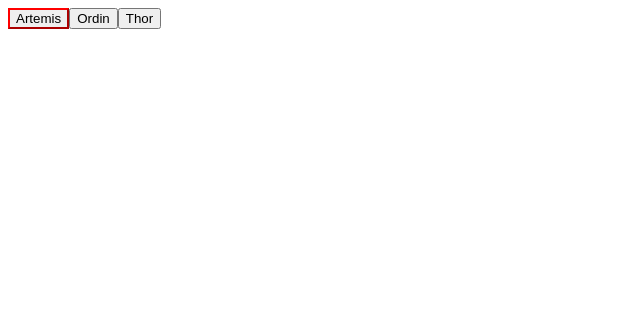
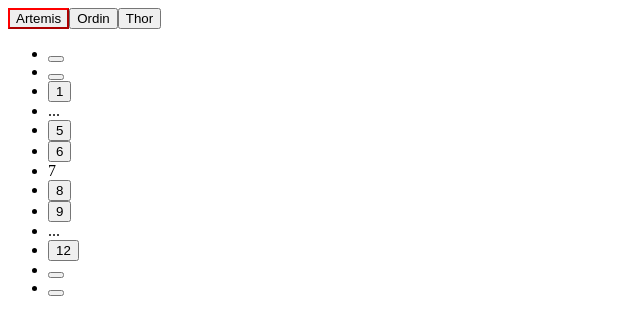
Before and after one commit to IrisNg/React-Vue-modules-building, a React (Create React App) app in the folder react-modules/: page / in a window 1280 px wide. Shown: the top 334 px of the page, without its empty margins (0-640 px from the left). Built offline with nearby package versions, Linux system fonts and the light colour scheme.

Commit message:
Add Pagination component

```diff
--- a/react-modules/src/components/App.tsx
+++ b/react-modules/src/components/App.tsx
@@ -1,24 +1,30 @@
 import React, { useState } from 'react';
 import './App.scss';
 import TabsBar from './TabsBar/TabsBar';
+import Pagination from './Pagination/Pagination'
 
-import {Tab} from './TabsBar/tab.model'
+import { Tab } from './TabsBar/tab.model'
 import tabsBarData from './TabsBar/tabsBarData.js';
 
 
-const App:React.FC=()=> {
+const App: React.FC = () => {
 
   const [activeTab, setActiveTab] = useState<Tab>({ ...tabsBarData[0] })
 
+  const onPaginationPageChange = (selectedPageNumber: number) => {
+    console.log('pg', selectedPageNumber)
+  }
   return (
     <div className="App">
       <TabsBar
-      label="Greek Tabs"
-        tabs={tabsBarData}
-        activeTabId={activeTab.id}
-        onTabChange={(nextActiveTab: Tab):void => { setActiveTab({ ...nextActiveTab }) }}
+        label="Greek Tabs"
+        tabs={ tabsBarData }
+        activeTabId={ activeTab.id }
+        onTabChange={ (nextActiveTab: Tab): void => { setActiveTab({ ...nextActiveTab }) } }
       >
       </TabsBar>
+
+      <Pagination currentPage={ 7 } totalItemsCount={ 120 } itemsPerPage={ 10 } hasPrevNextArrows hasFirstLastArrows hasFirstLastPages onPageChange={ onPaginationPageChange } />
     </div>
   );
 }
--- /dev/null
+++ b/react-modules/src/components/Pagination/Pagination.tsx
@@ -0,0 +1,249 @@
+import React from 'react'
+
+enum PaginationIconClasses {
+  NEXT_ICON = 'icon-angle-right',
+  PREV_ICON = 'icon-angle-left',
+  LAST_ICON = 'icon-chevron-right',
+  FIRST_ICON = 'icon-chevron-left'
+}
+
+interface PaginationProps {
+  currentPage: number;
+  totalItemsCount?: number;
+  itemsPerPage?: number;
+  numberOfPages?: number;
+  hasPrevNextArrows?: boolean;
+  hasFirstLastArrows?: boolean;
+  isShowDisabledArrows?: boolean;
+  hasFirstLastPages?: boolean;
+  maxVisiblePageNumbers?: 1 | 3 | 5;
+  onPageChange: (selectedPageNumber: number) => void;
+}
+
+type pagesArrayType = (number | string)[];
+
+const Pagination: React.FC<PaginationProps> = (props) => {
+  const {
+    currentPage = 1,
+    totalItemsCount = 0,
+    itemsPerPage = 0,
+    numberOfPages,
+    hasPrevNextArrows,
+    hasFirstLastArrows,
+    isShowDisabledArrows,
+    hasFirstLastPages,
+    maxVisiblePageNumbers = 5,
+    onPageChange
+  } = props;
+
+  const lastPageNumber: number = numberOfPages || Math.ceil(totalItemsCount / itemsPerPage) || 0,
+    currentPageNumber: number = currentPage <= lastPageNumber ? currentPage : lastPageNumber;
+
+  //Generate an array of page numbers based on the currentPage number and maxVisiblePageNumbers
+  //eg. if maxVisiblePageNubmers is 5, and currentPage is 5 -> [3,4,5,6,7] or currentPage is 3 ->[1,2,3,4,5]
+  const generateNeighboringPageNumbers = (): number[] => {
+
+    const pagesArray = [currentPageNumber];
+
+    let nextNum = currentPageNumber + 1,
+      prevNum = currentPageNumber - 1;
+
+    while (pagesArray.length < maxVisiblePageNumbers) {
+      if (nextNum <= lastPageNumber) {
+        pagesArray.push(nextNum);
+        nextNum++;
+      }
+      if (prevNum >= 1) {
+        pagesArray.unshift(prevNum);
+        prevNum--;
+      }
+      if (pagesArray.length === lastPageNumber) {
+        break;
+      }
+    }
+
+    return pagesArray;
+  }
+
+
+  const addFirstLastPages = (pagesArray: number[]) => {
+    let newPagesArray: pagesArrayType = [...pagesArray];
+
+    //Add last page number to pagesArray if valid
+    let lastDifference = lastPageNumber - pagesArray[pagesArray.length - 1];
+
+    if (lastDifference > 1) {
+      //There are other page(s) between last page number and last pagesArray element
+      newPagesArray = [...newPagesArray, '...-last', lastPageNumber]
+    } else if (lastDifference === 1) {
+      //last pagesArray element is not last page number and there are no other page(s) between them
+      newPagesArray = [...newPagesArray, lastPageNumber]
+    }
+
+    //Add page 1 to pagesArray if valid
+    let startDifference = pagesArray[0] - 1;
+
+    if (startDifference > 1) {
+      //There are other page(s) between first page and first pagesArray element
+      newPagesArray = [1, '...-start', ...newPagesArray]
+    } else if (startDifference === 1) {
+      //first pagesArray element is not first page and there are no other page(s) between them
+      newPagesArray = [1, ...newPagesArray]
+    }
+
+    return newPagesArray
+  }
+
+
+  //Add Next or Previous arrow if valid
+  const addPrevNextArrows = (pagesArray: pagesArrayType) => {
+    if (currentPageNumber < lastPageNumber) {
+      pagesArray = [...pagesArray, 'next-arrow']
+    } else if (isShowDisabledArrows) {
+      pagesArray = [...pagesArray, 'next-arrow-disabled']
+    }
+
+    if (currentPageNumber > 1) {
+      pagesArray = ['prev-arrow', ...pagesArray]
+    } else if (isShowDisabledArrows) {
+      pagesArray = ['prev-arrow-disabled', ...pagesArray]
+    }
+
+    return pagesArray
+  }
+
+  //Add skip to last or first page arrow if valid
+  const addFirstLastArrows = (pagesArray: pagesArrayType) => {
+    if (currentPageNumber < lastPageNumber) {
+      pagesArray = [...pagesArray, 'last-arrow']
+    }
+
+    if (currentPageNumber > 1) {
+      pagesArray = ['first-arrow', ...pagesArray]
+    }
+
+    return pagesArray
+  }
+
+  //Convert pagesArray to array of HTML tags
+  const convertPageElementsToJSX = (pagesArray: pagesArrayType): JSX.Element[] => {
+
+    return pagesArray.map(element => {
+
+      switch (true) {
+
+        case element === currentPageNumber:
+          return (
+            <li className="pagination__page current" key={currentPageNumber}>
+              { element.toString() }
+            </li>
+          );
+
+        case typeof element === 'number':
+          return (
+            <li className="pagination__page" key={element}>
+              <button type="button" onClick={ () => { onPageChange(typeof element === 'number' ? element : parseInt(element, 10)) } }>
+                { element.toString() }
+              </button>
+            </li>
+          );
+
+        case (element === '...-last' || element === '...-start'):
+          return (
+            <li className="pagination__dots" key={element}>
+              ...
+            </li>
+          );
+
+        case element === 'next-arrow':
+          return (
+            <li className="pagination__next" key="next-arrow">
+              <button type="button" onClick={ () => { onPageChange(currentPageNumber + 1) } }>
+                <i className={ PaginationIconClasses.NEXT_ICON }></i>
+              </button>
+            </li>
+          );
+
+        case element === 'next-arrow-disabled':
+          return (
+            <li className="pagination__next is-disabled" key="next-arrow-disabled">
+              <button type="button" disabled>
+                <i className={ PaginationIconClasses.NEXT_ICON }></i>
+              </button>
+            </li>
+          );
+
+        case element === 'prev-arrow':
+          return (
+            <li className="pagination__prev" key="prev-arrow">
+              <button type="button" onClick={ () => { onPageChange(currentPageNumber - 1) } }>
+                <i className={ PaginationIconClasses.PREV_ICON }></i>
+              </button>
+            </li>
+          );
+
+        case element === 'prev-arrow-disabled':
+          return (
+            <li className="pagination__prev is-disabled" key="prev-arrow-disabled">
+              <button type="button" disabled>
+                <i className={ PaginationIconClasses.PREV_ICON }></i>
+              </button>
+            </li>
+          );
+
+        case element === 'first-arrow':
+          return (
+            <li className="pagination__first-arrow" key="first-arrow">
+              <button type="button" onClick={ () => { onPageChange(1) } }>
+                <i className={ PaginationIconClasses.FIRST_ICON }></i>
+              </button>
+            </li>
+          );
+
+        case element === 'last-arrow':
+          return (
+            <li className="pagination__last-arrow" key="last-arrow">
+              <button type="button" onClick={ () => { onPageChange(lastPageNumber) } }>
+                <i className={ PaginationIconClasses.LAST_ICON }></i>
+              </button>
+            </li>
+          );
+
+        default:
+          return <></>
+      }
+    });
+  }
+
+  const renderPageElements = () => {
+
+    //generate array of neighboring page numbers before and after currentPageNumber
+    let neighbouringPageNumbers: number[] = generateNeighboringPageNumbers(),
+      pagesArray: pagesArrayType = [...neighbouringPageNumbers];
+
+    if (hasFirstLastPages) pagesArray = addFirstLastPages(neighbouringPageNumbers)
+
+    if (hasPrevNextArrows) pagesArray = addPrevNextArrows(pagesArray)
+
+    if (hasFirstLastArrows) pagesArray = addFirstLastArrows(pagesArray)
+
+    return convertPageElementsToJSX(pagesArray)
+  }
+
+
+  if (lastPageNumber <= 1) {
+    //Clear pagination if there is only one page
+    return <></>
+  }
+
+  return (
+    <div className="pagination">
+      <ul className="pagination__buttons">
+        { renderPageElements() }
+      </ul>
+    </div>
+  )
+}
+
+
+export default Pagination
```
